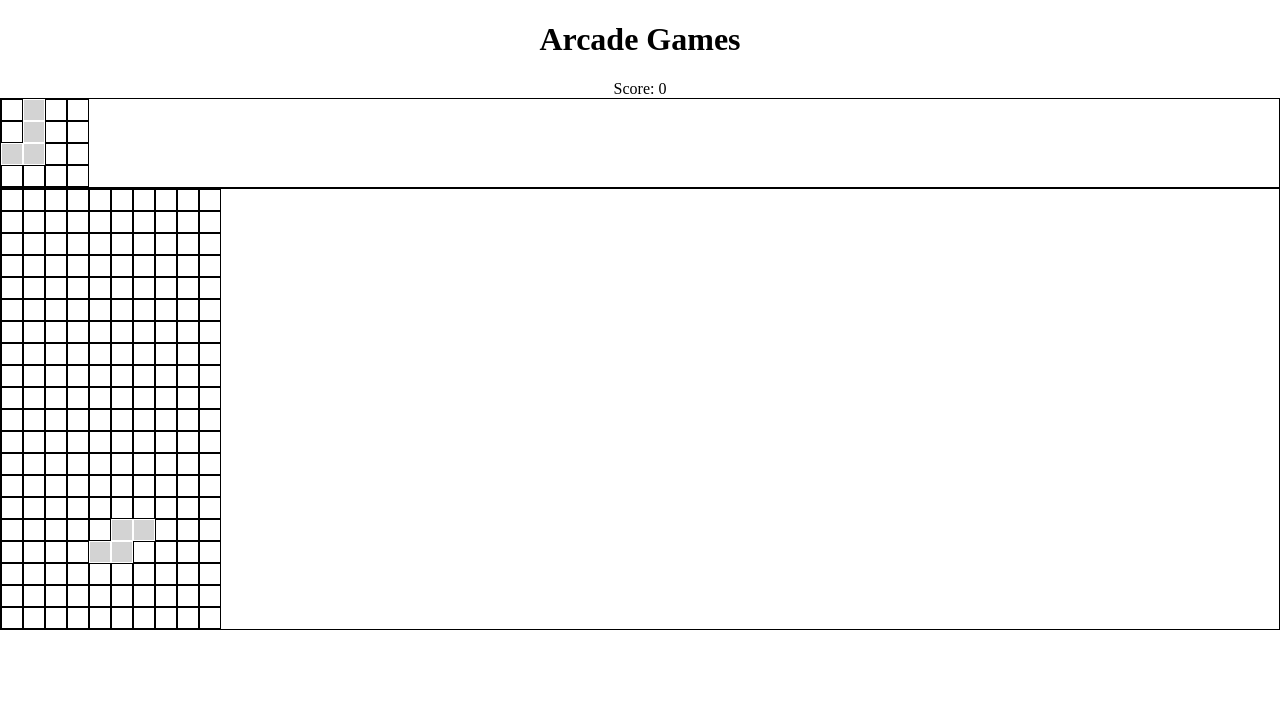
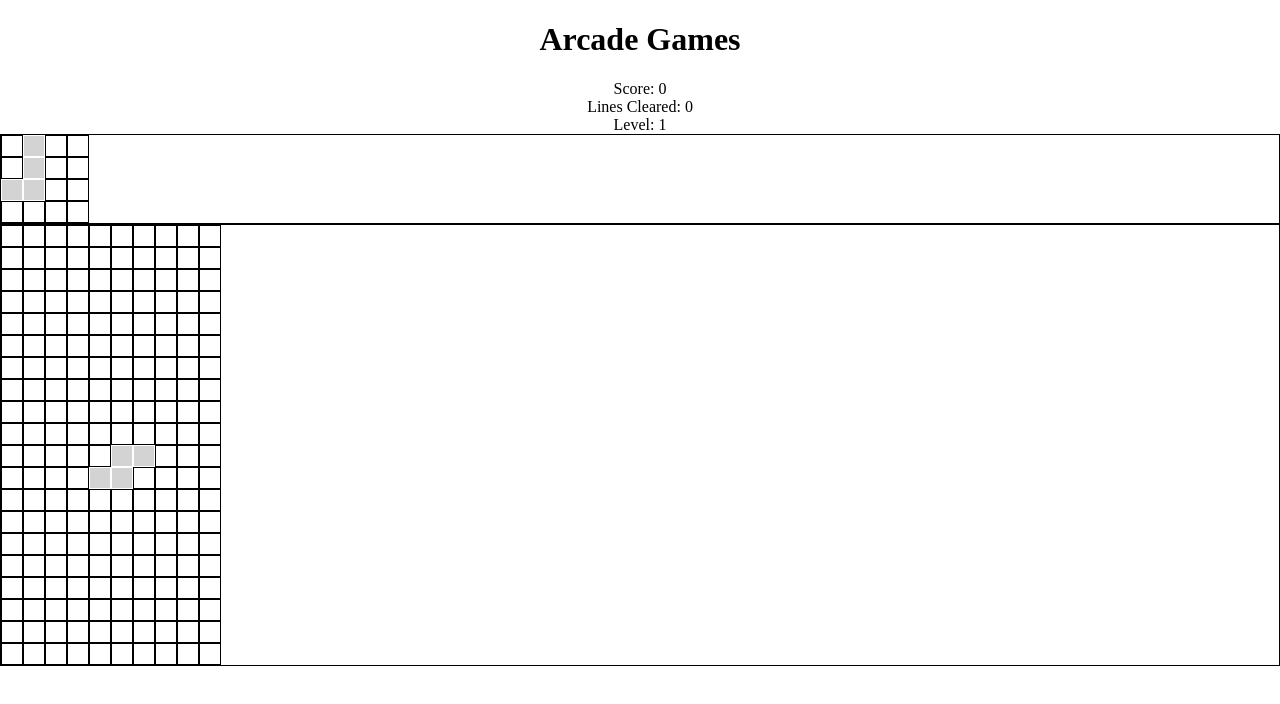
Before and after one commit to Tenzang/Retro-Arcade, a React (Create React App) app: page / in a window 1280 px wide. Shown: the top 704 px of the page. Built offline with nearby package versions, Linux system fonts and the light colour scheme.

Commit message:
Lines Cleared & Level Display - Added a component to display the number of lines that have been cleared. - Added a component to display the level.

```diff
--- /dev/null
+++ b/src/components/tetris/LevelDisplay.js
@@ -0,0 +1,9 @@
+function LinesClearedDisplay ({ level }) {
+    return (
+        <div>
+            Level: { level }
+        </div>
+    );
+}
+
+export default LinesClearedDisplay;
--- /dev/null
+++ b/src/components/tetris/LinesClearedDisplay.js
@@ -0,0 +1,9 @@
+function LinesClearedDisplay ({ linesCleared }) {
+    return (
+        <div>
+            Lines Cleared: { linesCleared }
+        </div>
+    );
+}
+
+export default LinesClearedDisplay;
--- a/src/components/tetris/Playfield.js
+++ b/src/components/tetris/Playfield.js
@@ -96,7 +96,10 @@ class Playfield extends Component {
                         delay: newDelay
                     });
 
-                props.changeScore(newScore);
+                const { changeScore, changeLinesCleared, changeLevel } = props;
+                changeScore(newScore);
+                changeLinesCleared(newLines);
+                changeLevel(newLevel);
             }
 
             return gridCopy;
--- a/src/components/tetris/Tetris.js
+++ b/src/components/tetris/Tetris.js
@@ -2,13 +2,17 @@ import React, { Component } from 'react';
 import Playfield from './Playfield';
 import ScoreDisplay from './ScoreDisplay';
 import PieceDisplay from './PieceDisplay';
+import LinesClearedDisplay from './LinesClearedDisplay';
+import LevelDisplay from './LevelDisplay';
 
 class Tetris extends Component {
     constructor() {
         super();
         this.state = {
             score: 0,
-            nextPiece: ''
+            nextPiece: '',
+            linesCleared: 0,
+            level: 1
         };
     };
 
@@ -20,12 +24,29 @@ class Tetris extends Component {
         this.setState({ nextPiece: nextPiece });
     }
 
+    changeLinesCleared = (linesCleared) => {
+        this.setState({ linesCleared: linesCleared });
+    }
+
+    changeLevel = (level) => {
+        this.setState({ level: level });
+    }
+
     render() {
+        const {score, nextPiece, linesCleared, level } = this.state;
+        const { changeScore, changeNextPiece, changeLinesCleared, changeLevel } = this;
         return (
             <div>
-                <ScoreDisplay score={ this.state.score } />
-                <PieceDisplay nextPiece={ this.state.nextPiece } />
-                <Playfield changeScore={ this.changeScore } changeNextPiece={ this.changeNextPiece } />
+                <ScoreDisplay score={ score } />
+                <LinesClearedDisplay linesCleared={ linesCleared } />
+                <LevelDisplay level={ level } />
+                <PieceDisplay nextPiece={ nextPiece } />
+                <Playfield
+                    changeScore={ changeScore }
+                    changeNextPiece={ changeNextPiece }
+                    changeLinesCleared={ changeLinesCleared }
+                    changeLevel={ changeLevel }
+                />
             </div>
         );
     }
```
